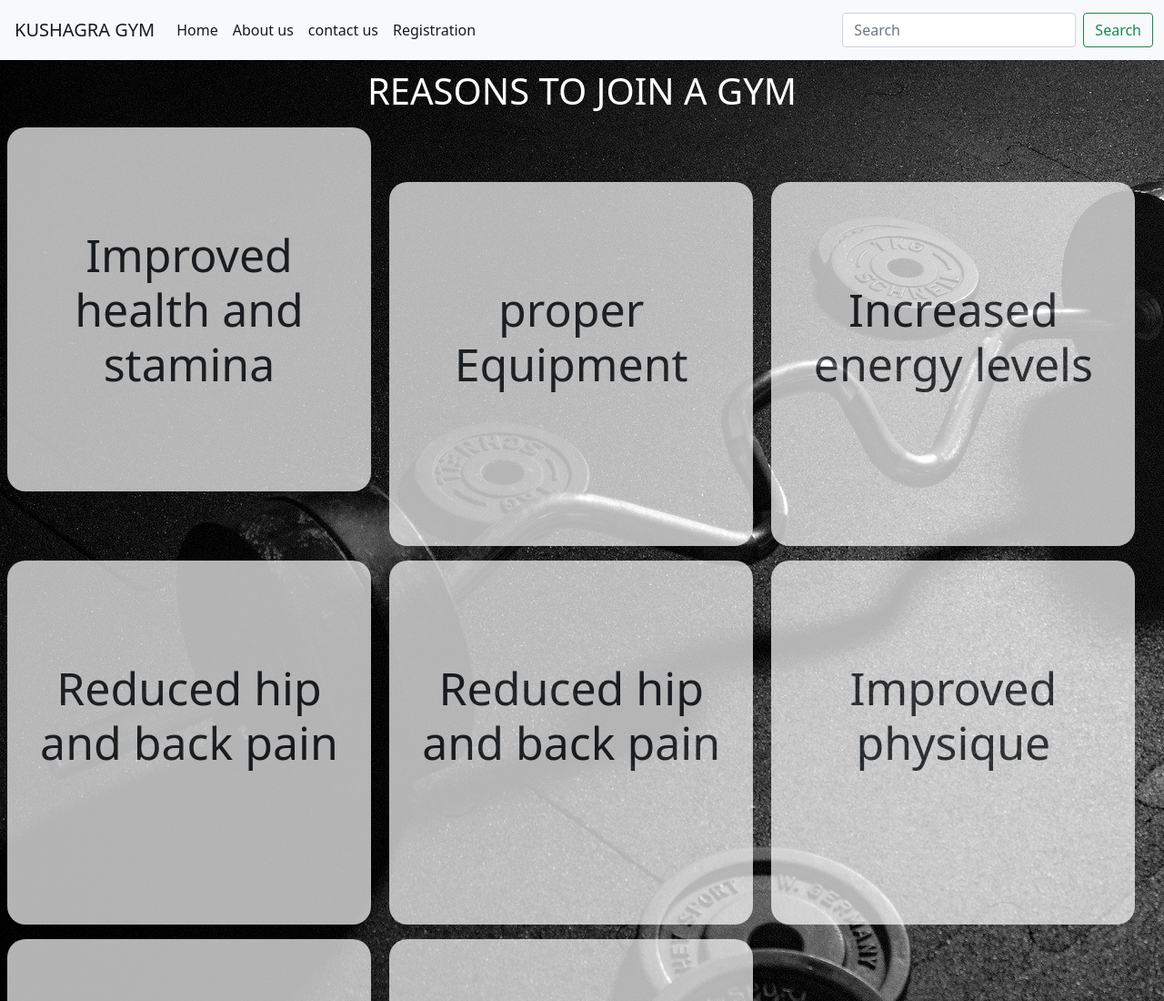
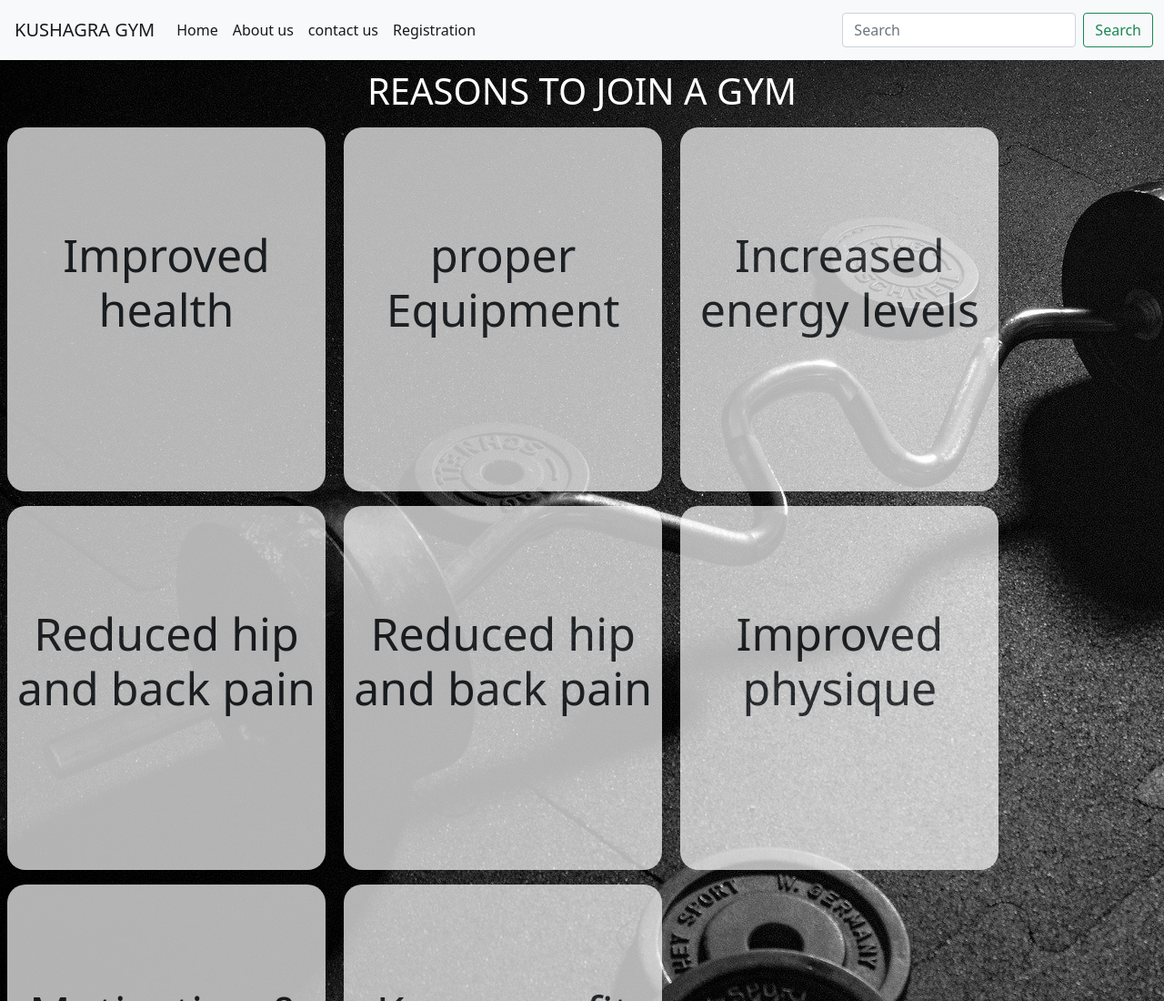
Before and after one commit to 17kushagra/gymwebsite, a plain HTML site: page index.html in a window 1280 px wide. Shown: the top 1100 px of the page at 91% size. Drawn offline with nearby package versions, Linux system fonts and the light colour scheme.

Commit message:
gymwebsite2

```diff
--- a/index.html
+++ b/index.html
@@ -47,7 +47,7 @@ input{
 .box{
     height: 400px;
     background: white;
-    width: 400px;
+    width: 350px;
     display: inline-block;
     justify-content: center;
     margin: 8px;
@@ -125,7 +125,7 @@ h2{
  color: white;">REASONS TO JOIN A GYM</h1>
 
     <div class="box">
-      <h2> Improved health and stamina
+      <h2> Improved health
     </h2>
     </div>
     <div class="box">
```
